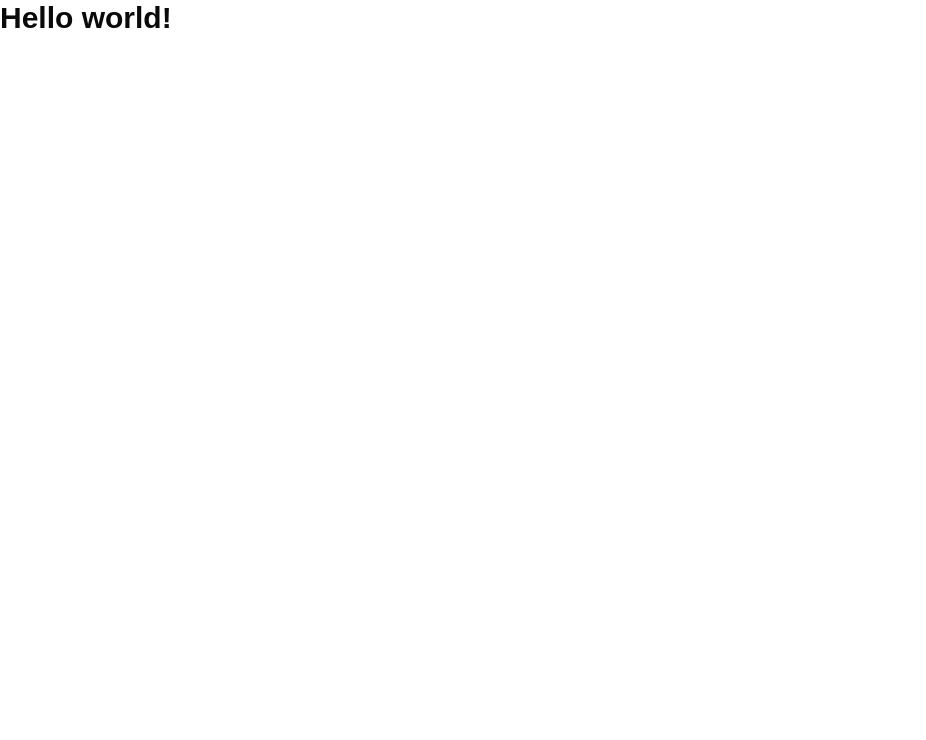
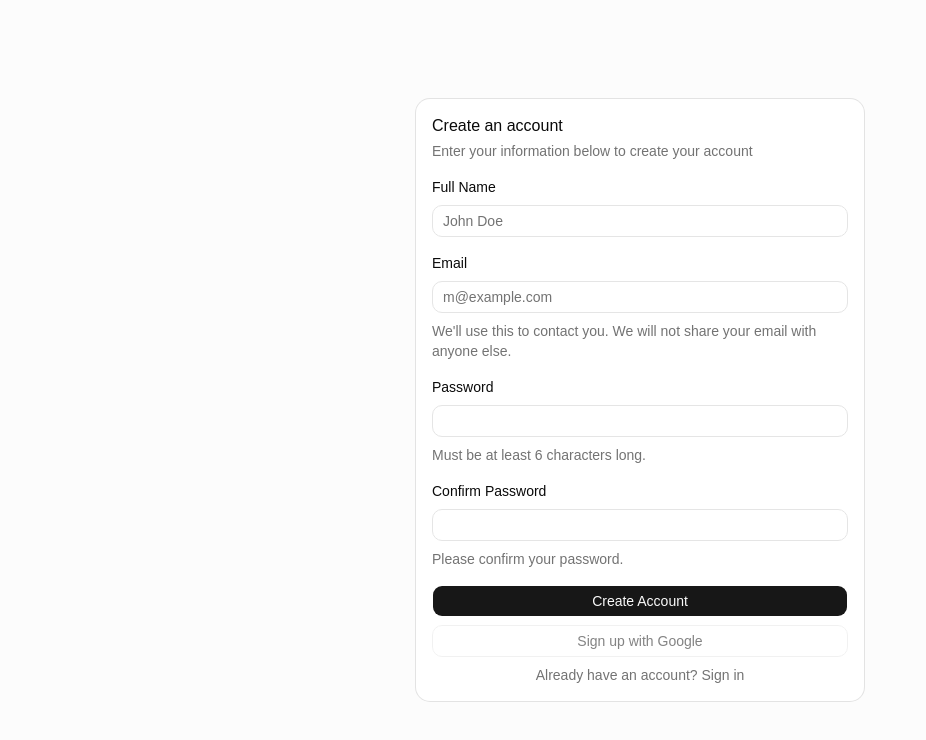
Before and after one commit to BramaAntoro/fe_booking_lifetech, a React (Vite) app: page /register in a window 1280 px wide. Shown: the top 740 px of the page, without its empty margins (0-926 px from the left). Built offline with nearby package versions, Linux system fonts and the light colour scheme; no server answers.

Commit message:
feat: auth register

```diff
--- a/package.json
+++ b/package.json
@@ -12,12 +12,14 @@
   "dependencies": {
     "@fontsource-variable/geist": "^5.2.9",
     "@tailwindcss/vite": "^4.3.1",
+    "axios": "^1.18.1",
     "class-variance-authority": "^0.7.1",
     "clsx": "^2.1.1",
     "lucide-react": "^1.21.0",
     "radix-ui": "^1.6.0",
     "react": "^19.2.7",
     "react-dom": "^19.2.7",
+    "react-router-dom": "^7.18.0",
     "shadcn": "^4.12.0",
     "tailwind-merge": "^3.6.0",
     "tailwindcss": "^4.3.1",
--- a/src/App.jsx
+++ b/src/App.jsx
@@ -1,8 +1,17 @@
-import { useState } from "react";
-import "./App.css";
+import { Navigate, Route, Routes } from "react-router-dom"
+
+import "./App.css"
+import { Login } from "@/pages/Login"
+import { Register } from "@/pages/Register"
 
 function App() {
-  return <h1 class="text-3xl font-bold ">Hello world!</h1>;
+  return (
+    <Routes>
+      <Route path="/" element={<Navigate to="/register" replace />} />
+      <Route path="/register" element={<Register />} />
+      <Route path="/login" element={<Login />} />
+    </Routes>
+  )
 }
 
-export default App;
+export default App
--- a/src/components/signup-form.jsx
+++ b/src/components/signup-form.jsx
@@ -9,14 +9,40 @@ import {
 import {
   Field,
   FieldDescription,
+  FieldError,
   FieldGroup,
   FieldLabel,
 } from "@/components/ui/field"
 import { Input } from "@/components/ui/input"
+import { Link } from "react-router-dom"
 
 export function SignupForm({
+  errorMessage,
+  isSubmitting = false,
+  onSubmit,
   ...props
 }) {
+  function handleSubmit(event) {
+    event.preventDefault()
+
+    const formData = new FormData(event.currentTarget)
+    const password = formData.get("password")
+    const confirmPassword = formData.get("confirmPassword")
+
+    if (password !== confirmPassword) {
+      onSubmit?.({
+        error: "Konfirmasi password tidak sama",
+      })
+      return
+    }
+
+    onSubmit?.({
+      name: formData.get("name"),
+      email: formData.get("email"),
+      password,
+    })
+  }
+
   return (
     <Card {...props}>
       <CardHeader>
@@ -26,15 +52,15 @@ export function SignupForm({
         </CardDescription>
       </CardHeader>
       <CardContent>
-        <form>
+        <form onSubmit={handleSubmit}>
           <FieldGroup>
             <Field>
               <FieldLabel htmlFor="name">Full Name</FieldLabel>
-              <Input id="name" type="text" placeholder="John Doe" required />
+              <Input id="name" name="name" type="text" placeholder="John Doe" required />
             </Field>
             <Field>
               <FieldLabel htmlFor="email">Email</FieldLabel>
-              <Input id="email" type="email" placeholder="m@example.com" required />
+              <Input id="email" name="email" type="email" placeholder="m@example.com" required />
               <FieldDescription>
                 We&apos;ll use this to contact you. We will not share your email
                 with anyone else.
@@ -42,26 +68,35 @@ export function SignupForm({
             </Field>
             <Field>
               <FieldLabel htmlFor="password">Password</FieldLabel>
-              <Input id="password" type="password" required />
+              <Input id="password" name="password" type="password" minLength={6} required />
               <FieldDescription>
-                Must be at least 8 characters long.
+                Must be at least 6 characters long.
               </FieldDescription>
             </Field>
             <Field>
               <FieldLabel htmlFor="confirm-password">
                 Confirm Password
               </FieldLabel>
-              <Input id="confirm-password" type="password" required />
+              <Input
+                id="confirm-password"
+                name="confirmPassword"
+                type="password"
+                minLength={6}
+                required
+              />
               <FieldDescription>Please confirm your password.</FieldDescription>
             </Field>
+            {errorMessage ? <FieldError>{errorMessage}</FieldError> : null}
             <FieldGroup>
               <Field>
-                <Button type="submit">Create Account</Button>
-                <Button variant="outline" type="button">
+                <Button type="submit" disabled={isSubmitting}>
+                  {isSubmitting ? "Creating account..." : "Create Account"}
+                </Button>
+                <Button variant="outline" type="button" disabled>
                   Sign up with Google
                 </Button>
                 <FieldDescription className="px-6 text-center">
-                  Already have an account? <a href="#">Sign in</a>
+                  Already have an account? <Link to="/login">Sign in</Link>
                 </FieldDescription>
               </Field>
             </FieldGroup>
--- /dev/null
+++ b/src/components/ui/field.jsx
@@ -0,0 +1,56 @@
+import * as React from "react"
+
+import { Label } from "@/components/ui/label"
+import { cn } from "@/lib/utils"
+
+function FieldGroup({ className, ...props }) {
+  return (
+    <div
+      data-slot="field-group"
+      className={cn("grid gap-4", className)}
+      {...props}
+    />
+  )
+}
+
+function Field({ className, ...props }) {
+  return (
+    <div
+      data-slot="field"
+      className={cn("grid gap-2", className)}
+      {...props}
+    />
+  )
+}
+
+function FieldLabel({ className, ...props }) {
+  return (
+    <Label
+      data-slot="field-label"
+      className={cn("text-sm font-medium", className)}
+      {...props}
+    />
+  )
+}
+
+function FieldDescription({ className, ...props }) {
+  return (
+    <p
+      data-slot="field-description"
+      className={cn("text-sm text-muted-foreground", className)}
+      {...props}
+    />
+  )
+}
+
+function FieldError({ className, ...props }) {
+  return (
+    <p
+      data-slot="field-error"
+      className={cn("text-sm text-destructive", className)}
+      {...props}
+    />
+  )
+}
+
+export { Field, FieldDescription, FieldError, FieldGroup, FieldLabel }
--- /dev/null
+++ b/src/features/auth/authService.js
@@ -0,0 +1,7 @@
+import { api } from "@/lib/axios"
+
+export async function registerUser(payload) {
+  const response = await api.post("/auth/register", payload)
+
+  return response.data
+}
--- /dev/null
+++ b/src/lib/axios.js
@@ -0,0 +1,18 @@
+import axios from "axios"
+
+export const api = axios.create({
+  baseURL: import.meta.env.VITE_API_BASE_URL ?? "http://localhost:3000/api",
+  headers: {
+    "Content-Type": "application/json",
+  },
+})
+
+api.interceptors.request.use((config) => {
+  const token = localStorage.getItem("token")
+
+  if (token) {
+    config.headers.Authorization = `Bearer ${token}`
+  }
+
+  return config
+})
--- a/src/main.jsx
+++ b/src/main.jsx
@@ -1,9 +1,12 @@
 import { StrictMode } from 'react'
 import { createRoot } from 'react-dom/client'
+import { BrowserRouter } from 'react-router-dom'
 import App from './App.jsx'
 
 createRoot(document.getElementById('root')).render(
   <StrictMode>
-    <App />
+    <BrowserRouter>
+      <App />
+    </BrowserRouter>
   </StrictMode>,
 )
--- /dev/null
+++ b/src/pages/Login.jsx
@@ -0,0 +1,28 @@
+import { Link } from "react-router-dom"
+
+import { Button } from "@/components/ui/button"
+import {
+  Card,
+  CardContent,
+  CardDescription,
+  CardHeader,
+  CardTitle,
+} from "@/components/ui/card"
+
+export function Login() {
+  return (
+    <main className="flex min-h-screen items-center justify-center bg-muted/30 p-4">
+      <Card className="w-full max-w-md">
+        <CardHeader>
+          <CardTitle>Login</CardTitle>
+          <CardDescription>Halaman login akan diimplementasikan berikutnya.</CardDescription>
+        </CardHeader>
+        <CardContent>
+          <Button asChild className="w-full">
+            <Link to="/register">Kembali ke Register</Link>
+          </Button>
+        </CardContent>
+      </Card>
+    </main>
+  )
+}
--- /dev/null
+++ b/src/pages/Register.jsx
@@ -0,0 +1,55 @@
+import { useState } from "react"
+import { useNavigate } from "react-router-dom"
+
+import { SignupForm } from "@/components/signup-form"
+import { api } from "@/lib/axios"
+
+function getErrorMessage(error) {
+  return (
+    error.response?.data?.message ??
+    error.message ??
+    "Registrasi gagal. Silakan coba lagi."
+  )
+}
+
+export function Register() {
+  const navigate = useNavigate()
+  const [errorMessage, setErrorMessage] = useState("")
+  const [isSubmitting, setIsSubmitting] = useState(false)
+
+  async function handleRegister(formData) {
+    setErrorMessage("")
+
+    if (formData.error) {
+      setErrorMessage(formData.error)
+      return
+    }
+
+    setIsSubmitting(true)
+
+    try {
+      await api.post("/auth/register", {
+        name: formData.name,
+        email: formData.email,
+        password: formData.password,
+      })
+
+      navigate("/login")
+    } catch (error) {
+      setErrorMessage(getErrorMessage(error))
+    } finally {
+      setIsSubmitting(false)
+    }
+  }
+
+  return (
+    <main className="flex min-h-screen items-center justify-center bg-muted/30 p-4">
+      <SignupForm
+        className="w-full max-w-md"
+        errorMessage={errorMessage}
+        isSubmitting={isSubmitting}
+        onSubmit={handleRegister}
+      />
+    </main>
+  )
+}
```
Also changed, not shown: 1 other file (tests, documents, lock files or other folders).
